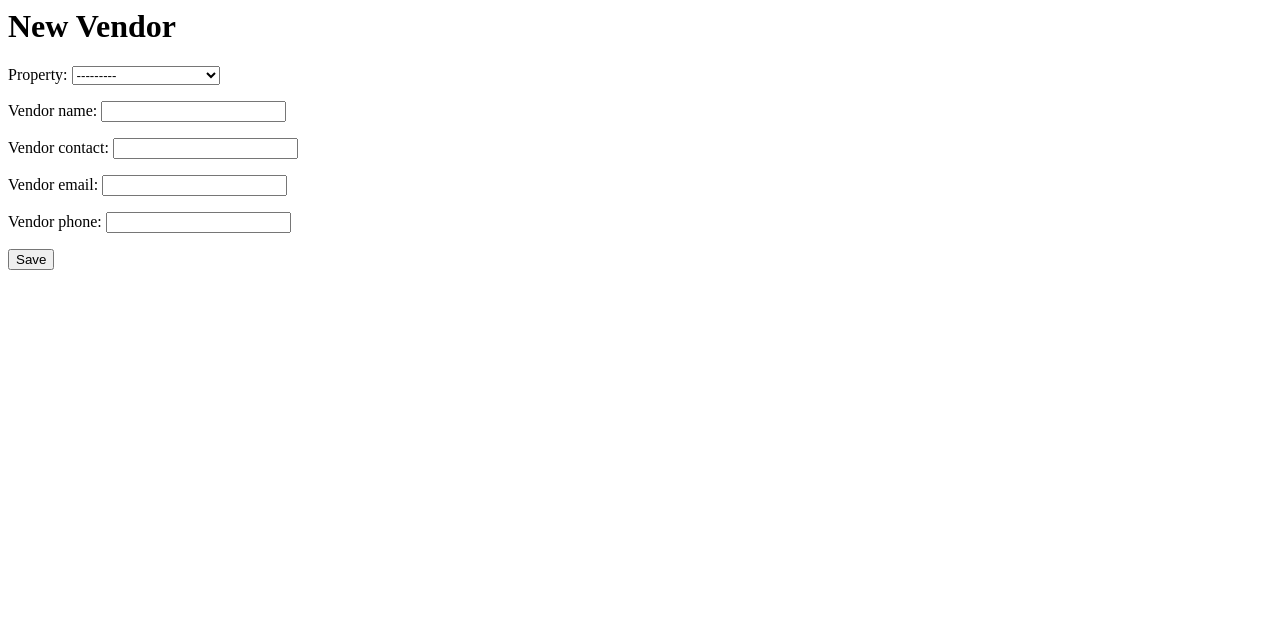
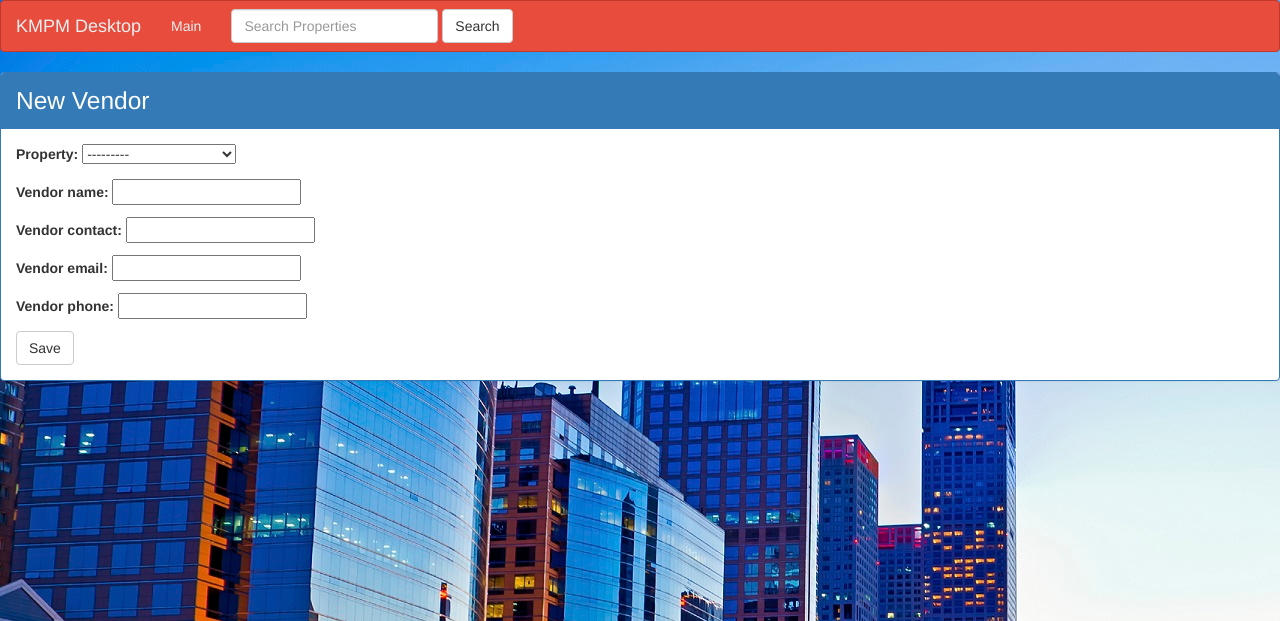
Before and after one commit to waynehall/kmpmd, a Django app: page /propdesk/vendor/new/ in a window 1280 px wide. Shown: the top 621 px of the page. Run offline with Django 3.2, Linux system fonts and the light colour scheme; data comes from the database, SQL or seed files in the repository; some libraries are stand-ins or nearby versions.

Commit message:
update 8.18
navbar search added, fixed vendor add.

```diff
--- a/propdesk/templates/propdesk/index.html
+++ b/propdesk/templates/propdesk/index.html
@@ -53,11 +53,6 @@
                         {% endfor %}
 
                     </ul>
-                    <h2>Search Properties</h2>
-                        <form action="{% url 'propdesk:search' %}" method="get">
-                            <input type="text" name="q">
-                            <input type="submit" value="Search">
-                        </form>
                 </div>
             </div>
         </div>
--- a/propdesk/templates/propdesk/nav.html
+++ b/propdesk/templates/propdesk/nav.html
@@ -10,13 +10,21 @@
       </button>
         <a class="navbar-brand" href="{% url 'propdesk:index' %}">KMPM Desktop</a>
       </div>
+
       <div class="collapse navbar-collapse" id="navigationbar">
         <ul class="nav navbar-nav">
 
 
           <li><a class="navli" href="{% url 'propdesk:index' %}">Main</a></li>
         </ul>
+          <form class="navbar-form navbar-left" role="search" action="{% url 'propdesk:search' %}" method="get">
+          <div class="form-group">
+              <input class="form-control" placeholder="Search Properties" type="text" name="q">
+              <input class="btn btn-default" type="submit" value="Search">
+          </div>
+        </form>
       </div>
+
       <!-- /.navbar-collapse -->
     </div>
     <!-- /.container-fluid -->
--- a/propdesk/templates/propdesk/vendor_new.html
+++ b/propdesk/templates/propdesk/vendor_new.html
@@ -1,8 +1,13 @@
+{% extends 'propdesk/base.html' %}
 
-<h1>New Vendor</h1>
-    <form method="POST" class="vendor-form">{% csrf_token %}
-        {{ form.as_p }}
-        <button type="submit" class="save btn btn-default">Save</button>
-    </form>
-</body>
-</html>
+{% block content %}
+<div class="panel panel-primary">
+    <div class="panel-heading">New Vendor</div>
+    <div class="panel-body propbody">
+        <form method="POST" class="vendor-form">{% csrf_token %}
+            {{ form.as_p }}
+            <button type="submit" class="save btn btn-default">Save</button>
+        </form>
+    </div>
+</div>
+{% endblock %}
```
